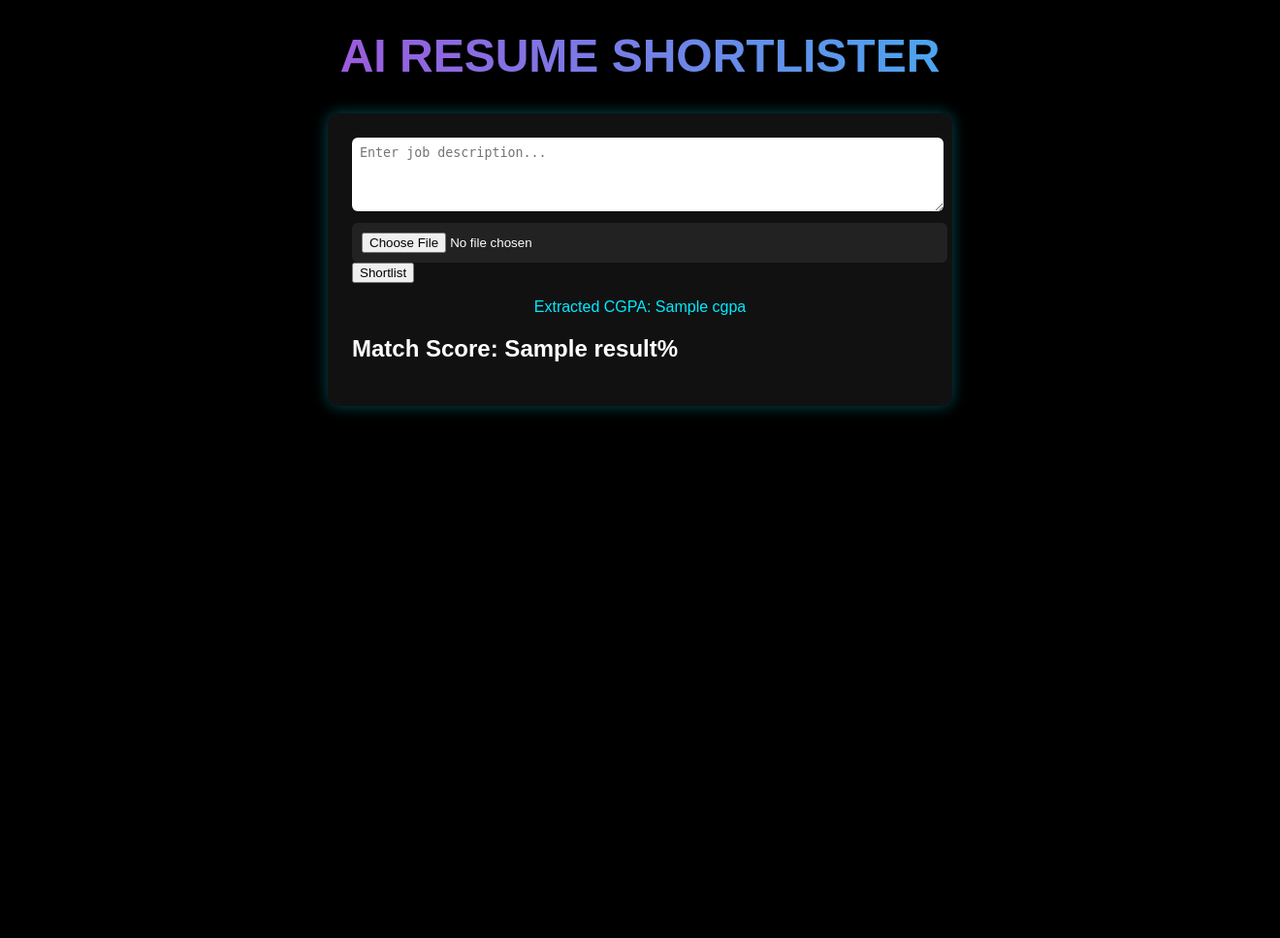
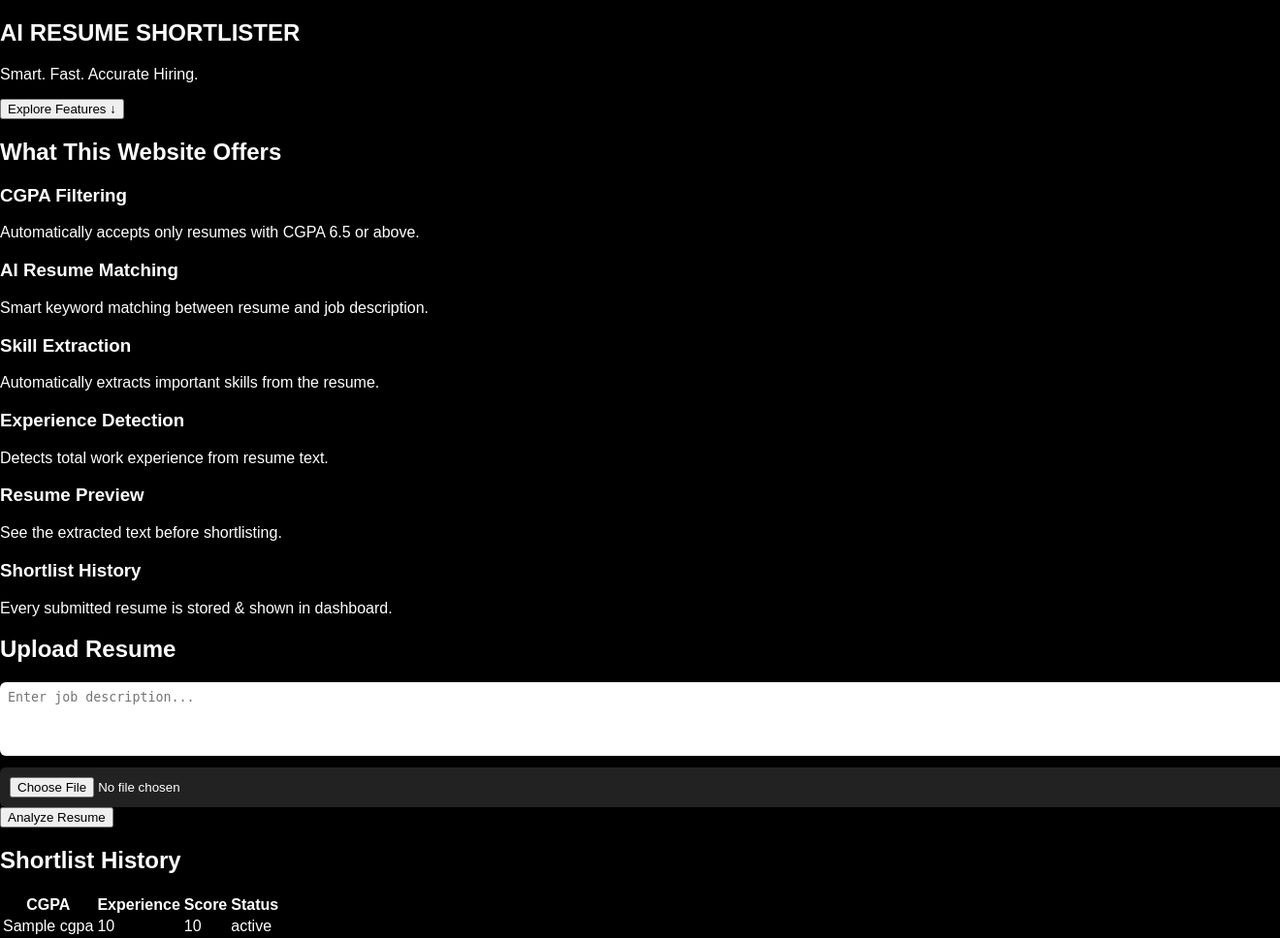
Before and after one commit to govindapasi/ai-resume-shortlist, a Flask app: template templates/index.html in a window 1320 px wide; the page is wider, and only the part inside the window is pictured. Shown: that part at 97% size. Before the commit the page ends 427 px from the top of that part, so only its background shows below. Run offline with Flask 3, Linux system fonts and the light colour scheme; the template is opened without the code that fills it: most values are stand-ins (such as "Sample title", 1, 10 or a date in 2020).

Commit message:
Update index.html

```diff
--- a/templates/index.html
+++ b/templates/index.html
@@ -4,31 +4,128 @@
     <title>AI Resume Shortlister</title>
     <link rel="stylesheet" href="/static/style.css">
 </head>
+
 <body>
 
-    <h1 class="gradient-text">AI RESUME SHORTLISTER</h1>
+    <!-- HERO SECTION -->
+    <section class="hero">
+        <h1 class="hero-title">AI RESUME SHORTLISTER</h1>
+        <p class="hero-sub">Smart. Fast. Accurate Hiring.</p>
+        <button onclick="document.getElementById('features').scrollIntoView({behavior:'smooth'});" class="scroll-btn">
+            Explore Features ↓
+        </button>
+    </section>
 
-    <div class="container">
-        <form method="POST" enctype="multipart/form-data">
+
+    <!-- FEATURES -->
+    <section id="features" class="features">
+        <h2 class="section-title">What This Website Offers</h2>
+
+        <div class="feature-grid">
+
+            <div class="feature-card">
+                <h3>CGPA Filtering</h3>
+                <p>Automatically accepts only resumes with CGPA 6.5 or above.</p>
+            </div>
+
+            <div class="feature-card">
+                <h3>AI Resume Matching</h3>
+                <p>Smart keyword matching between resume and job description.</p>
+            </div>
+
+            <div class="feature-card">
+                <h3>Skill Extraction</h3>
+                <p>Automatically extracts important skills from the resume.</p>
+            </div>
+
+            <div class="feature-card">
+                <h3>Experience Detection</h3>
+                <p>Detects total work experience from resume text.</p>
+            </div>
+
+            <div class="feature-card">
+                <h3>Resume Preview</h3>
+                <p>See the extracted text before shortlisting.</p>
+            </div>
+
+            <div class="feature-card">
+                <h3>Shortlist History</h3>
+                <p>Every submitted resume is stored & shown in dashboard.</p>
+            </div>
+
+        </div>
+    </section>
+
+
+    <!-- UPLOAD FORM -->
+    <section id="upload" class="upload-section">
+        <h2 class="section-title">Upload Resume</h2>
+
+        <form method="POST" enctype="multipart/form-data" class="upload-form">
+
             <textarea name="job_desc" placeholder="Enter job description..." required></textarea>
             <input type="file" name="resume" required>
-            <button type="submit">Shortlist</button>
+
+            <button class="upload-btn" type="submit">
+                Analyze Resume
+            </button>
         </form>
 
-        {% if result is not none %}
-        <div class="result">
-            {% if message %}
-<p style="color:white; text-align:center; font-size:20px;">{{ message }}</p>
-{% endif %}
+        <!-- RESULTS -->
+        {% if message %}
+        <div class="result-box">
+            <p class="msg">{{ message }}</p>
 
-{% if cgpa %}
-<p style="color:#00eaff; text-align:center;">Extracted CGPA: {{ cgpa }}</p>
-{% endif %}
+            {% if cgpa %}
+                <p class="info">CGPA: {{ cgpa }}</p>
+            {% endif %}
 
-            <h2>Match Score: {{ result }}%</h2>
+            {% if exp %}
+                <p class="info">Experience: {{ exp }} years</p>
+            {% endif %}
+
+            {% if skills %}
+                <p class="info">Skills: {{ skills }}</p>
+            {% endif %}
+
+            {% if result %}
+                <p class="info">Similarity Score: {{ result }}%</p>
+            {% endif %}
+
+            {% if preview %}
+                <p class="preview-title">Resume Preview:</p>
+                <pre class="preview">{{ preview }}</pre>
+            {% endif %}
         </div>
         {% endif %}
-    </div>
+
+    </section>
+
+
+    <!-- DASHBOARD -->
+    <section id="dashboard" class="dashboard">
+        <h2 class="section-title">Shortlist History</h2>
+
+        <table>
+            <tr>
+                <th>CGPA</th>
+                <th>Experience</th>
+                <th>Score</th>
+                <th>Status</th>
+            </tr>
+
+            {% for item in history %}
+            <tr>
+                <td>{{ item.cgpa }}</td>
+                <td>{{ item.exp }}</td>
+                <td>{{ item.score }}</td>
+                <td>{{ item.status }}</td>
+            </tr>
+            {% endfor %}
+        </table>
+    </section>
 
 </body>
 </html>
+
+</html>
```
